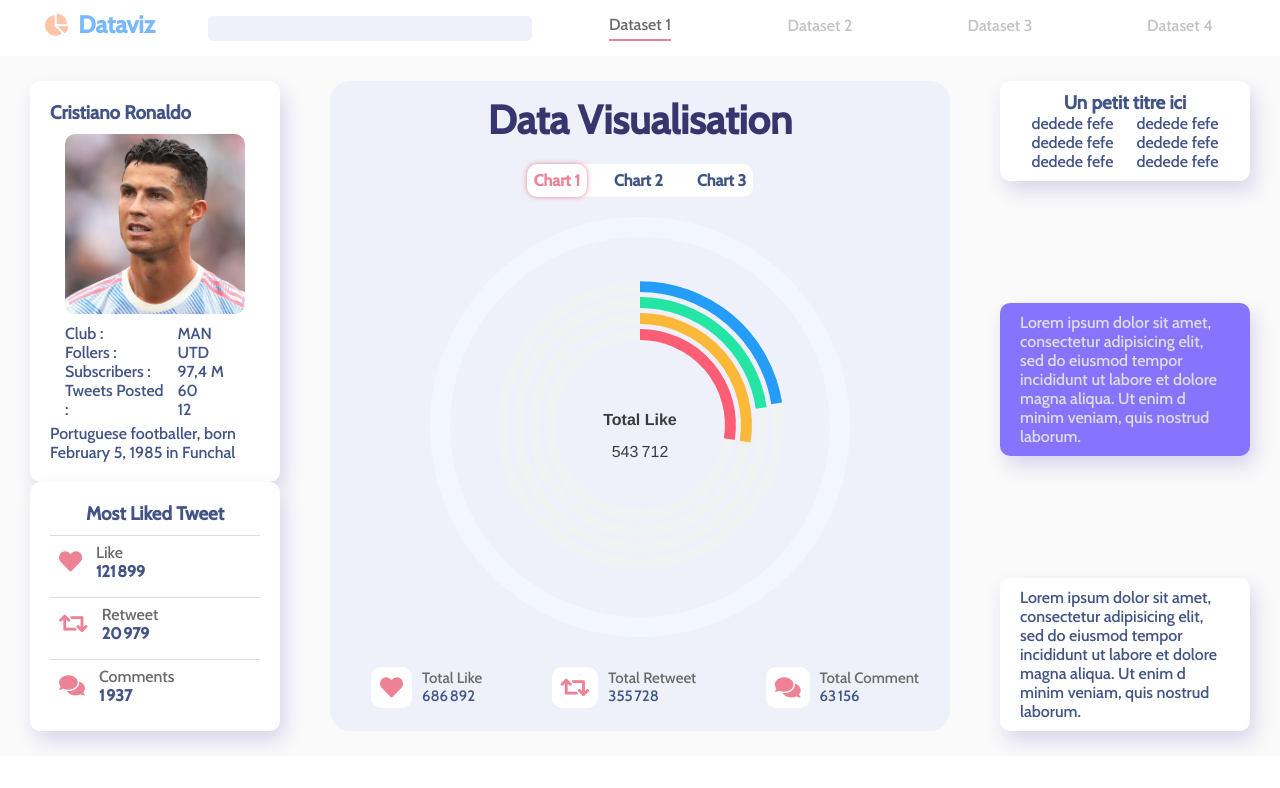
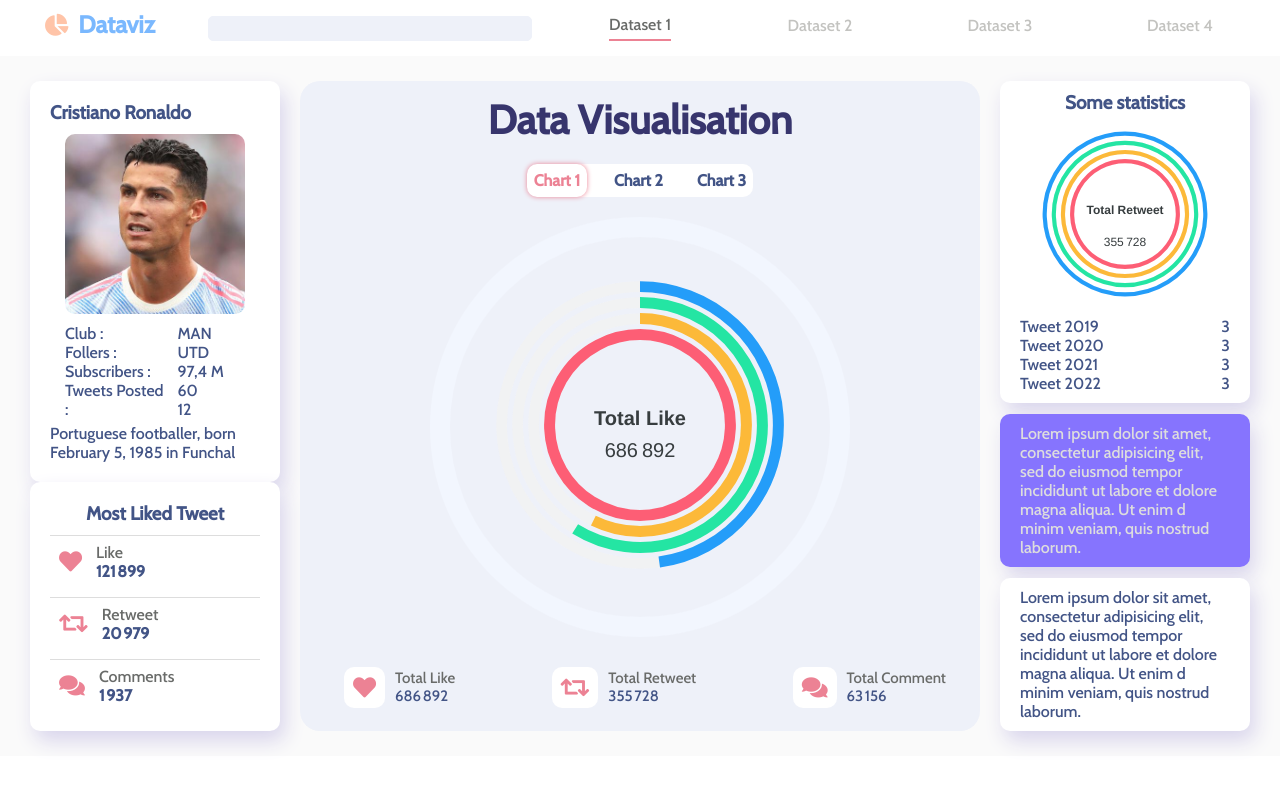
Before and after one commit to Powarox/Front-TwitterDataviz, a Vue app: page /#/ in a window 1280 px wide. Shown: the top 788 px of the page. Built offline with nearby package versions, Linux system fonts and the light colour scheme.

Commit message:
Upgrade RightSlideBar

```diff
--- a/src/components/charts/ApexRadialChart.vue
+++ b/src/components/charts/ApexRadialChart.vue
@@ -7,11 +7,12 @@
 
     export default {
         name: 'ApexRadialChart',
-        props: ['id', 'data', 'choose', 'height'],
+        props: ['id', 'data', 'choose', 'height', 'fontSize'],
         mounted() {
             let total = 0;
             let years = [];
             let values = [];
+            let max = 0;
 
             for(let i in this.data) {
                 years.push(i);
@@ -19,24 +20,35 @@
                     case 'Like':
                         values.push(this.data[i].Like);
                         total += this.data[i].Like;
+                        if(this.data[i].Like > max){
+                            max = this.data[i].Like;
+                        }
                         break;
                     case 'Retweet':
                         values.push(this.data[i].Retweet);
                         total += this.data[i].Retweet;
+                        if(this.data[i].Retweet > max){
+                            max = this.data[i].Retweet;
+                        }
                         break;
                     case 'ReplyCount':
                         values.push(this.data[i].ReplyCount);
                         total += this.data[i].ReplyCount;
+                        if(this.data[i].ReplyCount > max){
+                            max = this.data[i].ReplyCount;
+                        }
                         break;
                     default:
                         break;
                 }
             }
 
+            console.log(max);
+
             let options = {
                 series: [
-                    (values[0]*100/total).toFixed(2), (values[1]*100/total).toFixed(2),
-                    (values[2]*100/total).toFixed(2), (values[3]*100/total).toFixed(2)
+                    (values[0]*100/max).toFixed(2), (values[1]*100/max).toFixed(2),
+                    (values[2]*100/max).toFixed(2), (values[3]*100/max).toFixed(2)
                 ],
                 chart: {
                     height: this.height,
@@ -46,13 +58,14 @@
                     radialBar: {
                         dataLabels: {
                             name: {
-                                fontSize: '22px',
+                                fontSize: this.fontSize,
                             },
                             value: {
-                                fontSize: '16px',
+                                fontSize: this.fontSize,
                             },
                             total: {
                                 show: true,
+                                fontSize: this.fontSize,
                                 label: 'Total ' + this.choose,
                                 formatter: function() {
                                     return total.toLocaleString('fr-FR');
--- a/src/components/slidebar/SlideBarRight.vue
+++ b/src/components/slidebar/SlideBarRight.vue
@@ -1,23 +1,15 @@
 <template lang="html">
     <div id="slideBarRight">
         <div class="slide chart">
-            <h3>Un petit titre ici</h3>
+            <h3>Some statistics</h3>
 
             <div id="apexRightSlideChart">
-                <!-- <ApexRadialChart :id="'apexRightSlideChart'" :data="'this.dataRadial'" :height="200"/> -->
+                <ApexRadialChart :id="'apexRightSlideChart'" :choose="'Retweet'" :data="dataRadial" :height="200" :font-size="12"/>
             </div>
 
-            <div class="item">
-                <div class="left">
-                    <p>dedede fefe</p>
-                    <p>dedede fefe</p>
-                    <p>dedede fefe</p>
-                </div>
-                <div class="right">
-                    <p>dedede fefe</p>
-                    <p>dedede fefe</p>
-                    <p>dedede fefe</p>
-                </div>
+            <div class="item" v-for="(item, id) in this.dataRadial" v-bind:key="item.Tweet">
+                <p>Tweet {{ id }}</p>
+                <p>{{ item.Tweet }}</p>
             </div>
         </div>
         <div class="slide special">
@@ -30,13 +22,13 @@
 </template>
 
 <script>
-    // import ApexRadialChart from '../charts/ApexRadialChart';
+    import ApexRadialChart from '../charts/ApexRadialChart';
 
     export default {
         name: 'SlideBarRight',
         props: ['dataRadial'],
         components: {
-            // ApexRadialChart,
+            ApexRadialChart,
         },
     }
 </script>
@@ -60,14 +52,19 @@
         background: #8674FE;
     }
 
-    .chart {
+    .chart h3 {
         text-align: center;
     }
 
     .chart .item {
-        display: grid;
-        grid-template-columns: 1fr 1fr;
-        justify-items: center;
+        display: flex;
+        justify-content: space-between;
+        /* grid-template-columns: 1fr 1fr; */
+        /* justify-items: left; */
         align-items: center;
     }
+
+    .chart .item .left {
+        display: grid;
+    }
 </style>
--- a/src/store/dataset1/index.js
+++ b/src/store/dataset1/index.js
@@ -69,16 +69,16 @@
 
             for(let i in state.data){
                 let s1 = state.data[i].date.split('(');
-                let parseDate = s1[1].split(',')[0] // + ' -' + s1[1].split(',')[1]
+                let parseDate = s1[1].split(',')[0];
 
                 if(current_date === '' || current_date !== parseDate) {
                     current_date = parseDate;
                     total_count_by_date[current_date] = {
-                        'Tweet': 0,
-                        'Like': 0,
-                        'TweetQuote': 0,
-                        'Retweet': 0,
-                        'ReplyCount': 0,
+                        'Tweet': 1,
+                        'Like': state.data[i].Like,
+                        'TweetQuote': state.data[i].TweetQuote,
+                        'Retweet': state.data[i].Retweet,
+                        'ReplyCount': state.data[i].ReplyCount,
                     }
                 }
                 else {
--- a/src/views/Dataset1.vue
+++ b/src/views/Dataset1.vue
@@ -17,7 +17,7 @@
             </div>
 
             <div class="circle" id="apexMainChart1" v-if="chart1">
-                <ApexRadialChart :id="'apexMainChart1'" :height="400" :choose="'Like'" :data="totalCountByDate()"/>
+                <ApexRadialChart :id="'apexMainChart1'" :choose="'Like'" :data="totalCountByDate()" :height="400" :font-size="20"/>
             </div>
 
             <div class="circle" id="apexMainChart2" v-if="chart2">
@@ -31,7 +31,7 @@
             <SlideBarBottom :total-count="totalCount()"/>
         </main>
 
-        <SlideBarRight :dataRadial="tweetMaxLike()"/>
+        <SlideBarRight :dataRadial="totalCountByDate()"/>
     </div>
 </template>
 
@@ -138,7 +138,8 @@
         /* padding: 25px 80px; */
         display: grid;
         grid-template-columns: 250px 1fr 250px;
-        grid-gap: 50px;
+        /* grid-gap: 50px; */
+        grid-gap: 20px;
         background: #FAFAFA;
     }
 
```
